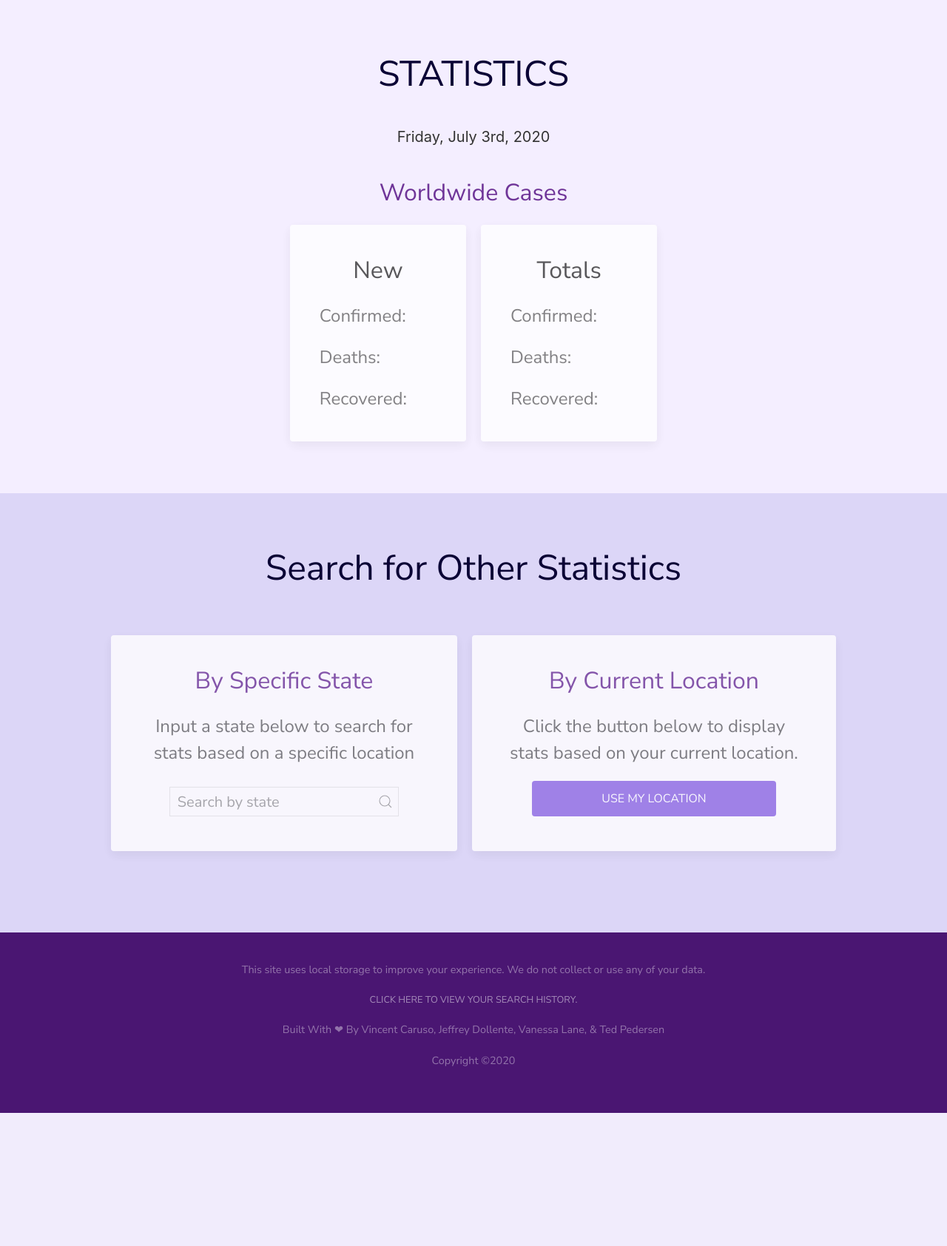
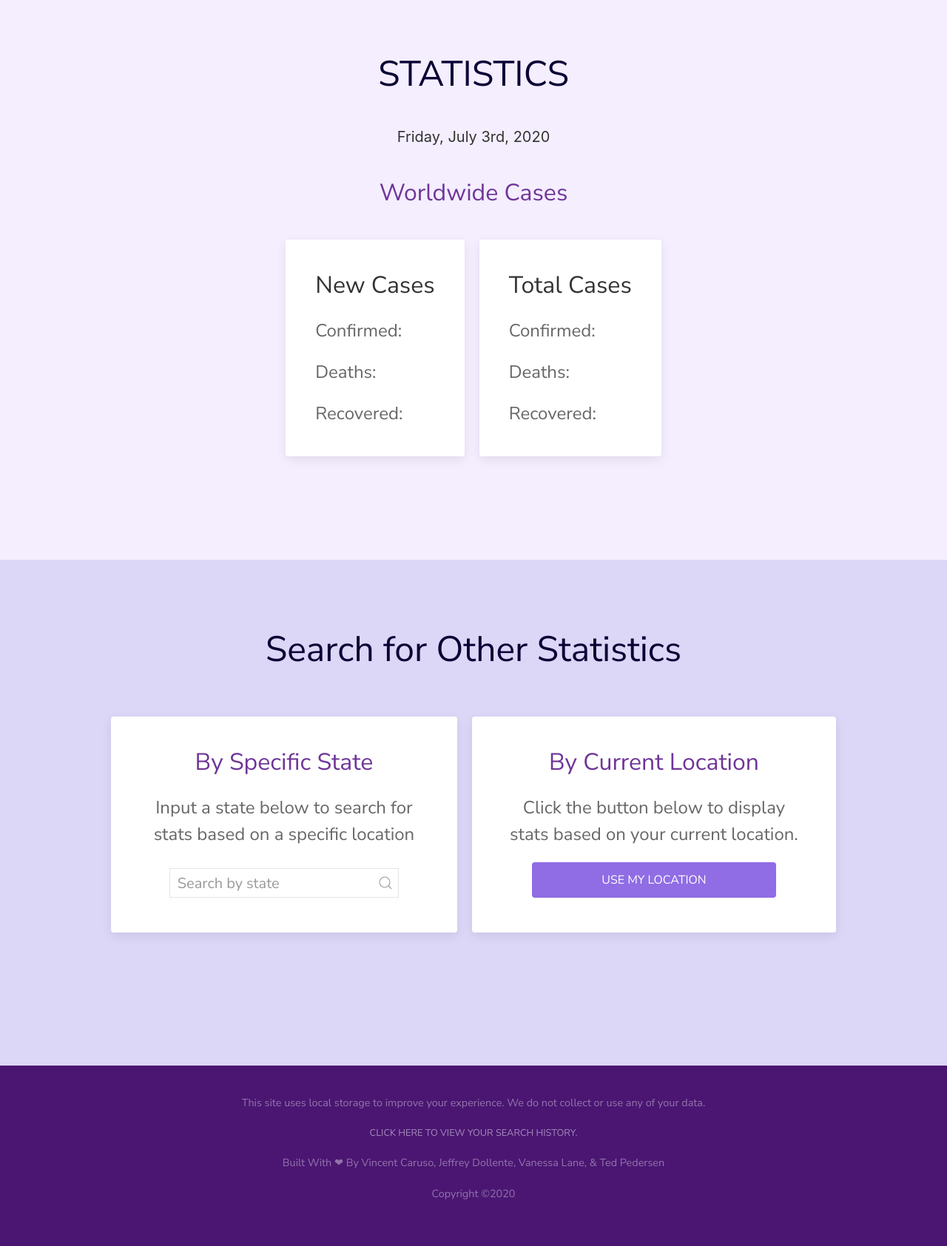
Before and after one commit to tedpedersen/group-project-uc-berkeley, a PHP site: page / in a window 1280 px wide. Shown: the part 751-2436 px from the top of the page at 74% size. Before the commit the page ends 2256 px from the top, so only its background shows below. Run offline with PHP 8.4, Linux system fonts and the light colour scheme; some libraries are stand-ins or nearby versions.

Commit message:
sort of fix styling

```diff
--- a/assets/css/styles.css
+++ b/assets/css/styles.css
@@ -82,7 +82,6 @@ p {
 /* cards */
 .uk-card {
     border-radius: 4px;
-    opacity: 0.8;
 }
 /* containers */
 .uk-container-expand {
--- a/index.html
+++ b/index.html
@@ -57,18 +57,18 @@
         </div>
 
         <!-- stats body -->
-        <div class="stats uk-grid" id="case-stats-container">
+        <div class="stats uk-grid uk-margin-large-bottom uk-margin-top" id="case-stats-container">
 
           <!-- new stats -->
-          <div class="stat-bucket uk-card uk-card-default uk-padding" id="new-case-stats-container">
-            <h3>New</h3>
-            <div id="new-case-stats-grid" class="uk-grid">
+          <div class="stat-bucket uk-card uk-card-default uk-card-body uk-padding" id="new-case-stats-container">
+            <h3>New Cases</h3>
+            <div id="new-case-stats-grid" class="uk-grid uk-child-width-expand">
               <div class="grid-stat-titles">
                 <p>Confirmed:</p>
                 <p>Deaths:</p>
                 <p>Recovered:</p>
               </div>
-              <div id="new-case-stat-values" class="grid-stat-values">
+              <div class="grid-stat-values uk-width-auto" id="new-case-stat-values">
                 <p id="NewConfirmed"></p>
                 <p id="NewDeaths"></p>
                 <p id="NewRecovered"></p>
@@ -77,15 +77,15 @@
           </div>
 
           <!-- total stats -->
-          <div class="stat-bucket uk-card uk-card-default uk-padding uk-margin-left" id="total-case-stats-container">
-            <h3>Totals</h3>
-            <div id="new-case-stats-grid" class="uk-grid stats-left-align">
+          <div class="stat-bucket uk-card uk-card-default uk-card-body uk-margin-left" id="total-case-stats-container">
+            <h3>Total Cases</h3>
+            <div id="new-case-stats-grid uk-width-auto" class="uk-grid uk-child-width-expand">
               <div class="grid-stat-titles">
                 <p>Confirmed:</p>
                 <p>Deaths:</p>
                 <p>Recovered:</p>
               </div>
-              <div id="total-case-stat-values" class="grid-stat-values">
+              <div class="grid-stat-values uk-width-auto" id="total-case-stat-values">
                 <p id="TotalConfirmed"></p>
                 <p id="TotalDeaths"></p>
                 <p id="TotalRecovered"></p>
@@ -101,10 +101,10 @@
     </section>
 
     <section class="uk-container-expand uk-padding-large">
-      <div class="uk-container">
+      <div class="uk-container uk-margin-large-bottom uk-margin-top">
         <h2 class="section-title">Search for Other Statistics</h2>
         <div id="stats-container" class="uk-flex uk-flex-center uk-padding">
-          <div class="uk-card uk-card-default uk-padding">
+          <div class="uk-card uk-card-default uk-card-body">
             <h3 class="section-subtitle">By Specific State</h3>
             <p class="uk-margin">
               Input a state below to search for stats based on a specific location
@@ -114,7 +114,7 @@
               <input class="uk-search-input " type="search" placeholder="Search by state">
             </form>
           </div>
-          <div class="uk-card uk-card-default uk-margin-left uk-padding">
+          <div class="uk-card uk-card-default uk-margin-left uk-card-body">
             <h3 class="section-subtitle">By Current Location</h3>
             <p class="uk-margin">
               Click the button below to display stats based on your current location.
```
